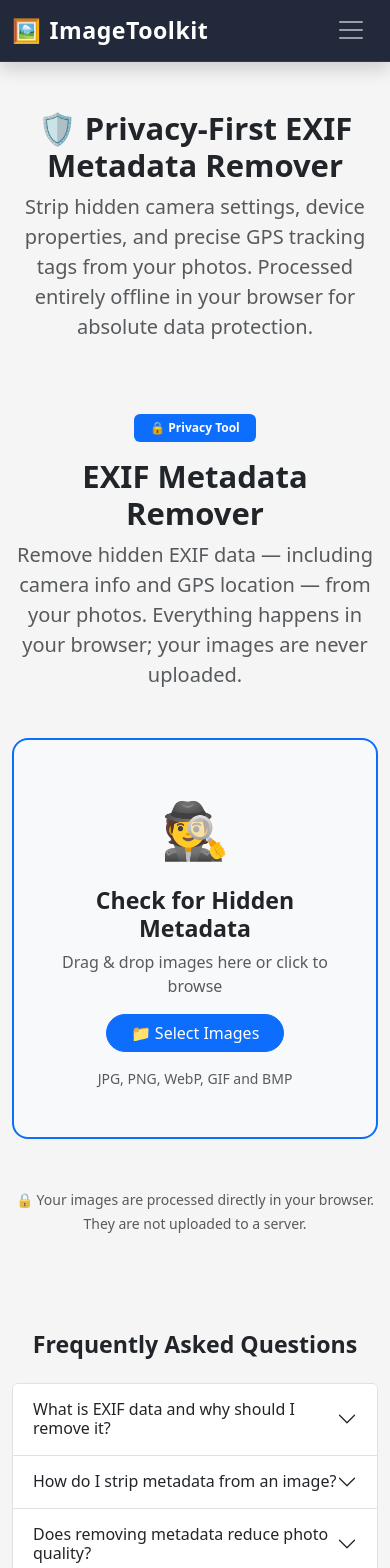
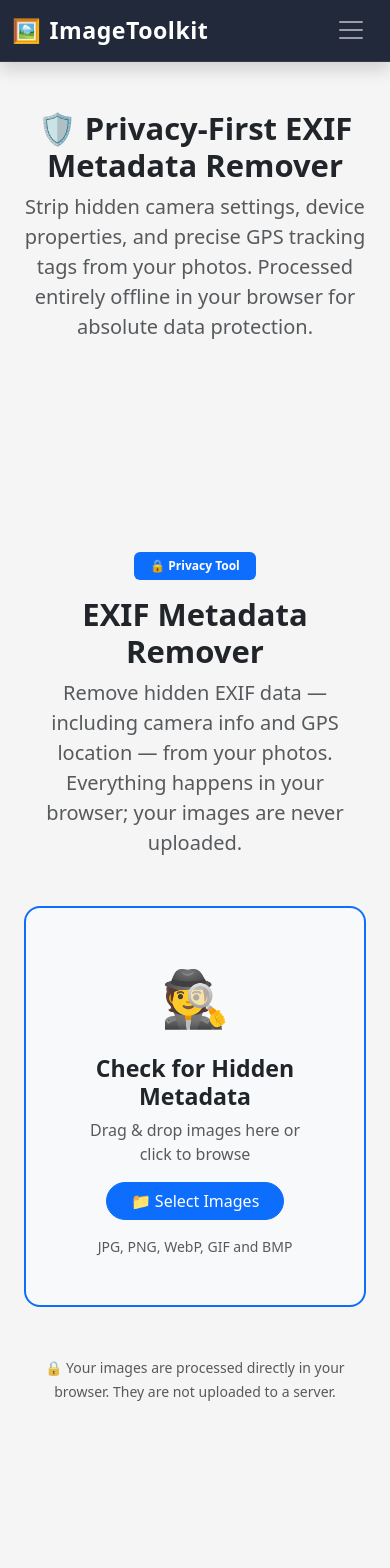
Before and after one commit to Junaid-waqar513/my-image-toolkit, a React (Vite) app: page /exif-remover in a window 390 px wide. Shown: the top 1568 px of the page. Built offline with nearby package versions, Linux system fonts and the light colour scheme.

Commit message:
Inject responsive AdSense placeholder banners into the EXIF Remover file layout

```diff
--- a/src/Pages/ExifRemover.jsx
+++ b/src/Pages/ExifRemover.jsx
@@ -2,6 +2,7 @@
 import Footer from "../Components/Footer";
 import ExifRemover from "../Components/ExifRemover";
 import SEO from "../seo/SEO";
+import AdDisplay from "../Components/AdDisplay"; // 1. Imported your clean ad component
 import { toolSchema, breadcrumbSchema, faqSchema, combineSchemas } from "../seo/schema";
 
 const SITE_URL = "https://project4-ashen-one.vercel.app";
@@ -61,7 +62,15 @@
         </p>
       </header>
 
-      <ExifRemover />
+      <div className="container">
+        {/* 2. PLACEMENT 1: High-visibility horizontal banner layout above the upload box */}
+        <AdDisplay slot="TOP_EXIF_REMOVER_SLOT_ID" format="horizontal" />
+
+        <ExifRemover />
+
+        {/* 3. PLACEMENT 2: Dynamic adaptive display banner beneath the workspace module */}
+        <AdDisplay slot="BOTTOM_EXIF_REMOVER_SLOT_ID" format="auto" />
+      </div>
 
       {/* FAQ Section to earn rich Google search results */}
       <section className="container pb-5 mt-5">
```
